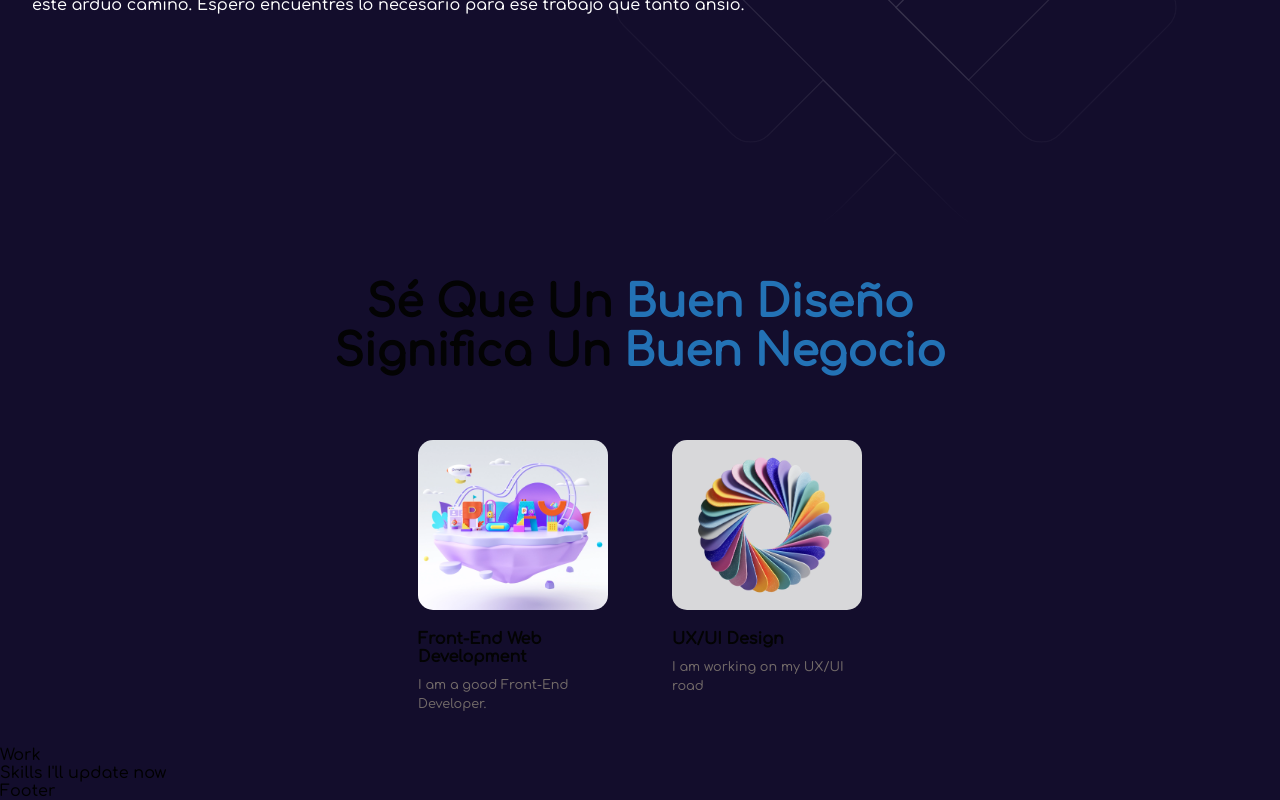
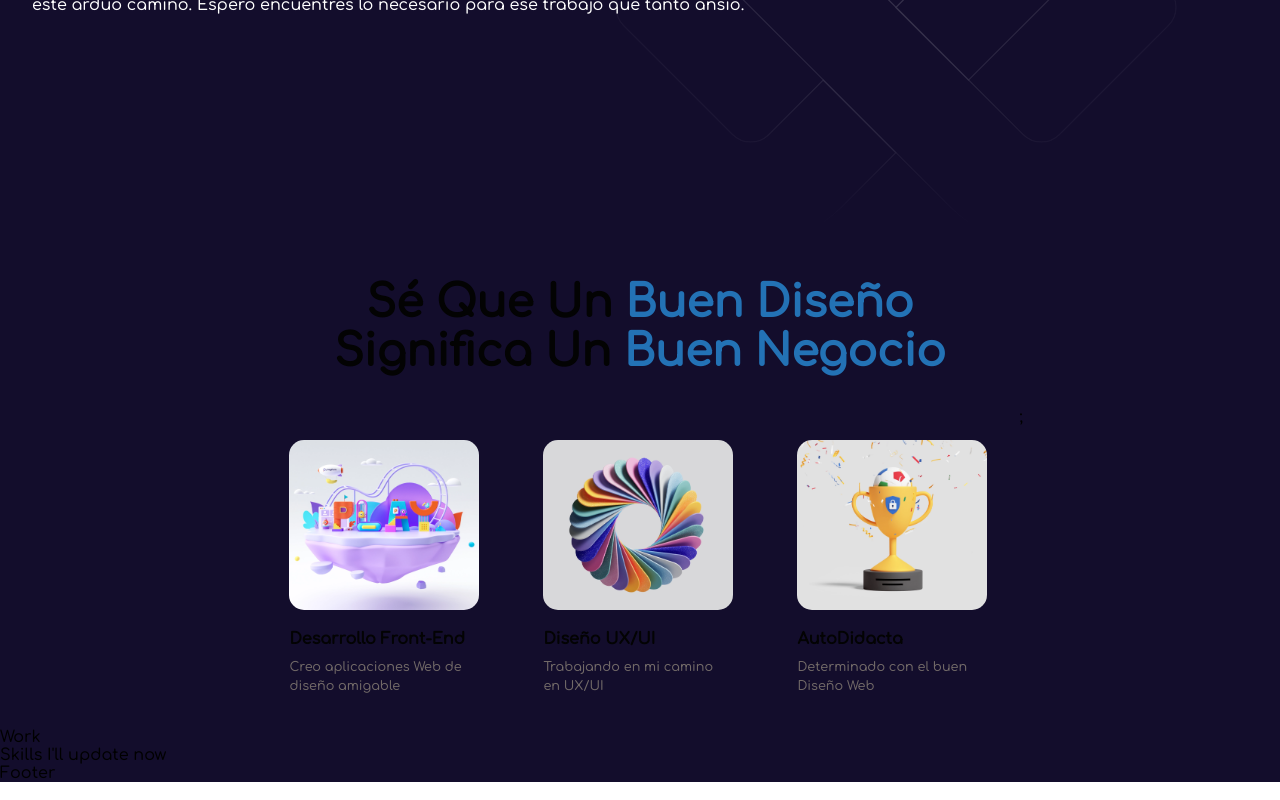
Before and after one commit to Sebastian-Villalobos/portfolio-website, a React (Create React App) app: page / in a window 1280 px wide. Shown: the part 522-1322 px from the top of the page. Built offline with nearby package versions, Linux system fonts and the light colour scheme.

Commit message:
Añadiendo Código

```diff
--- a/src/components/About/About.jsx
+++ b/src/components/About/About.jsx
@@ -5,8 +5,9 @@ import { images } from '../../constants'
 import './About.scss';
 
 const abouts = [
-  { title: 'Front-End Web Development', description: 'I am a good Front-End Developer.', imgUrl: images.about01 },
-  { title: 'UX/UI Design', description: 'I am working on my UX/UI road', imgUrl: images.about02 }
+  { title: 'Desarrollo Front-End', description: 'Creo aplicaciones Web de diseño amigable', imgUrl: images.about01 },
+  { title: 'Diseño UX/UI', description: 'Trabajando en mi camino en UX/UI', imgUrl: images.about02 },
+  { title: 'AutoDidacta', description: 'Determinado con el buen Diseño Web', imgUrl: images.about03 }
 ];
 
 const About = () => {
@@ -27,7 +28,7 @@ const About = () => {
             <h2 className='bold-text' style={{ marginTop: 20 }}>{about.title}</h2>
             <p className='p-text' style={{ marginTop: 10 }}>{about.description}</p>
           </motion.div>
-        ))}
+        ))};
       </div>
     </>
   )
--- a/src/components/About/About.scss
+++ b/src/components/About/About.scss
@@ -19,6 +19,7 @@
     align-items: flex-start;
     flex-direction: column;
     margin: 2rem;
+    z-index: 1;
 
     img {
         width: 100%;
```
